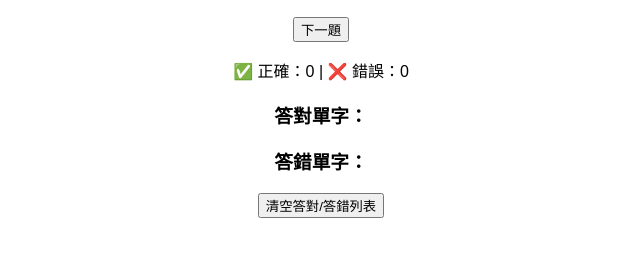
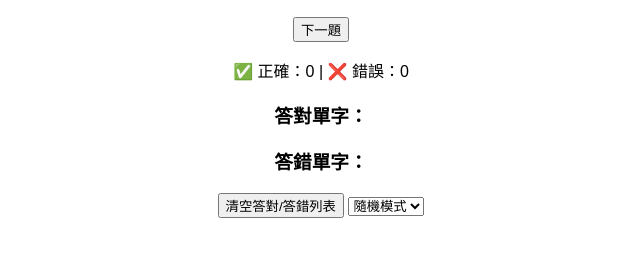
Before and after one commit to smahondasjp1/vocabulary-practice, a plain HTML site: page index.html in a window 1280 px wide. Shown: the part 210-466 px from the top of the page, without its empty margins (319-959 px from the left). Drawn offline with nearby package versions, Linux system fonts and the light colour scheme; no server answers.

Commit message:
Update index.html
新增功能隨機模式跟錯題練習按鈕

```diff
--- a/index.html
+++ b/index.html
@@ -31,6 +31,12 @@
 
 <button onclick="resetLists()">清空答對/答錯列表</button>
 
+<select id="modeSelect">
+  <option value="random">隨機模式</option>
+  <option value="order">順序模式</option>
+  <option value="wrongOnly">錯題練習</option>
+</select>
+
 <!-- PapaParse CDN -->
 <script src="https://cdnjs.cloudflare.com/ajax/libs/PapaParse/5.4.1/papaparse.min.js"></script>
 <script src="script.js"></script>
```
